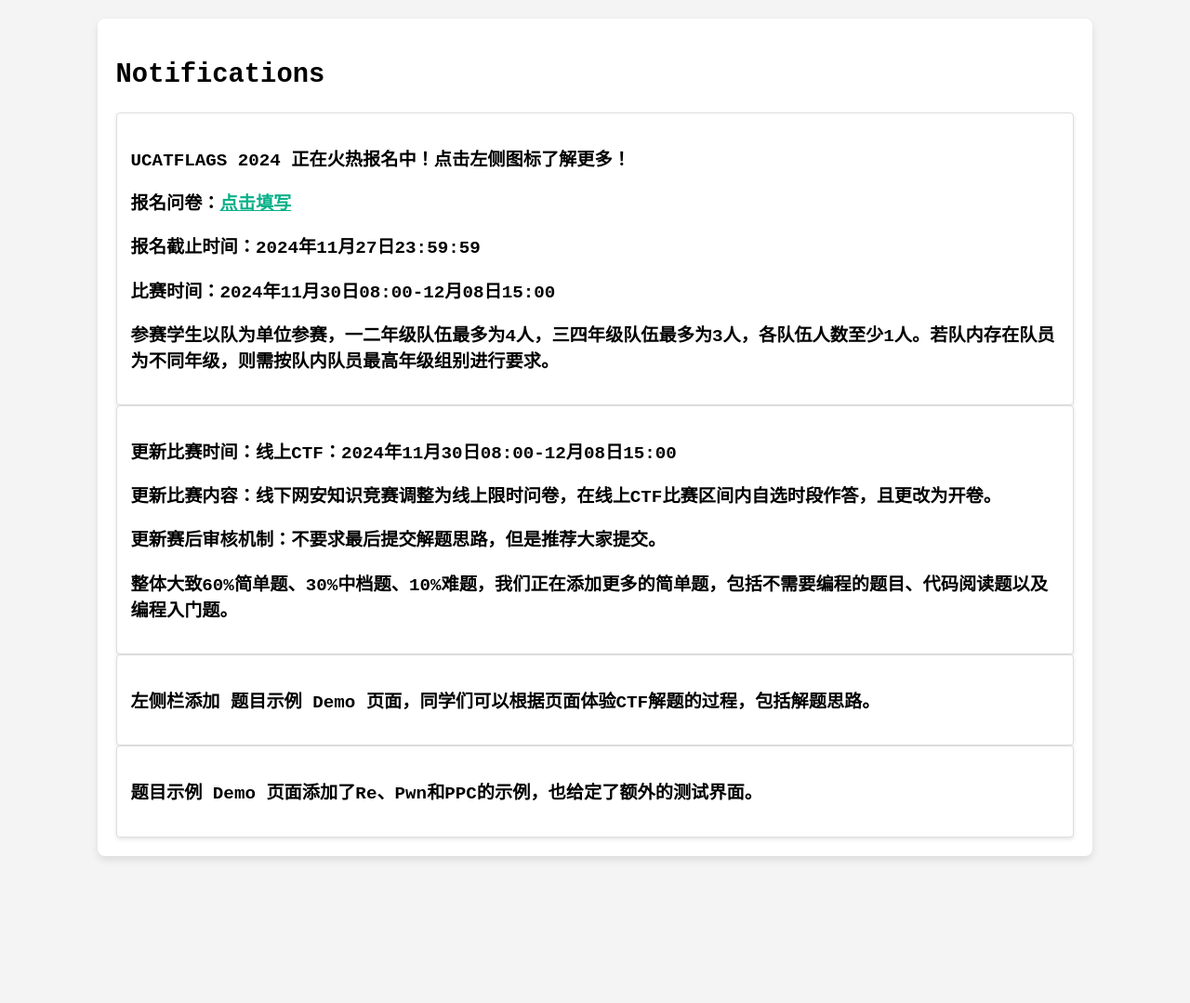
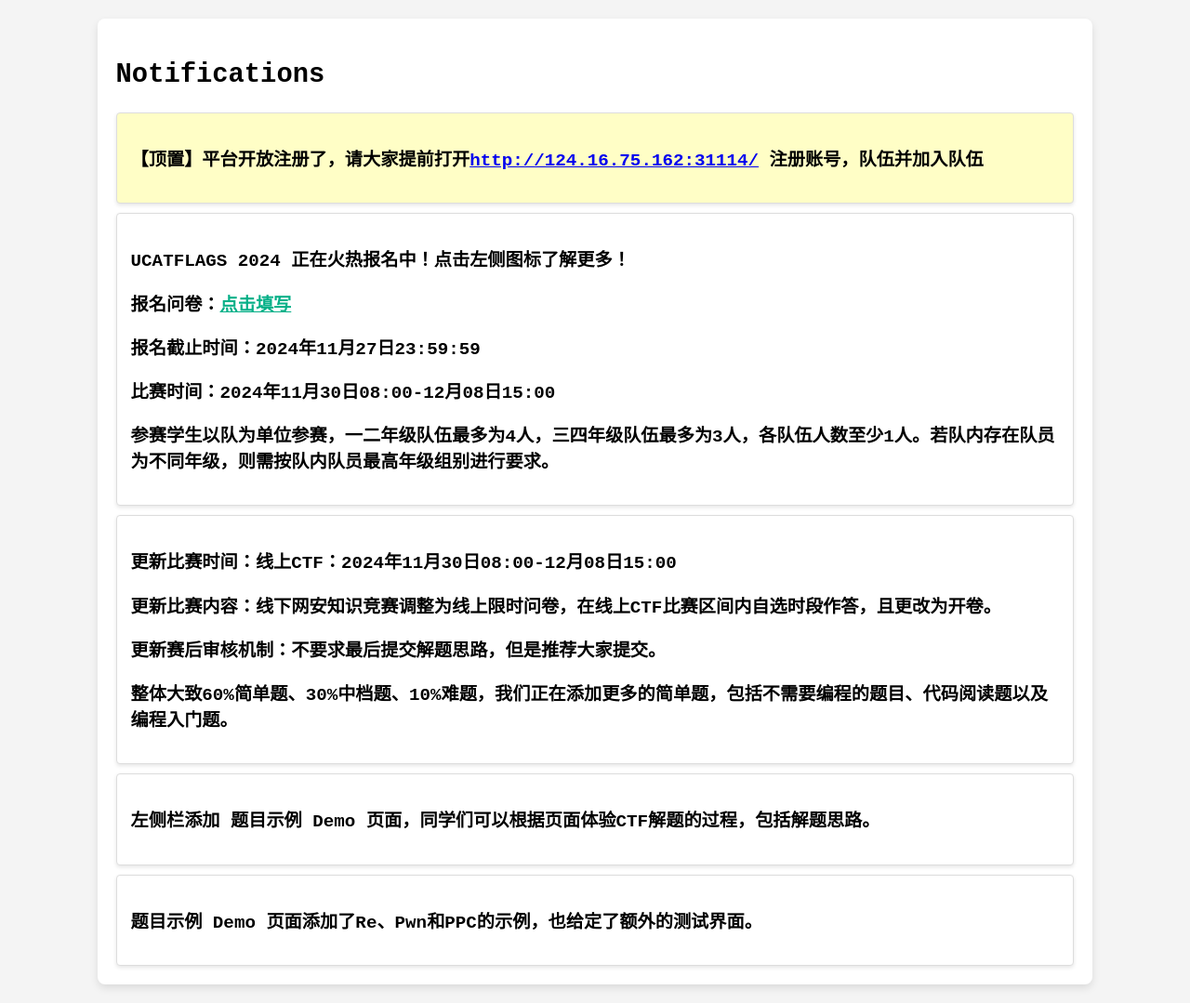
Before and after one commit to UCAS-CTF/UCATFLAGS, a plain HTML site: page warmup/notice/notice.html in a window 1280 px wide. Shown: the whole page at 93% size. Before the commit the page ends 941 px from the top, so only its background shows below. Drawn offline with Linux system fonts and the light colour scheme.

Commit message:
the game is going to start

```diff
--- a/warmup/notice/notice.html
+++ b/warmup/notice/notice.html
@@ -37,7 +37,11 @@
 
 <div class="notification-container">
   <h2>Notifications</h2>
+
   <div id="notifications">
+    <div class="notification-card" style="background-color: #fffec6;">
+        <p><strong>【顶置】平台开放注册了，请大家提前打开<a href="http://124.16.75.162:31114/">http://124.16.75.162:31114/</a> 注册账号，队伍并加入队伍</strong></p>
+    </div>
     <div class="notification-card">
         <p><strong>UCATFLAGS 2024 正在火热报名中！点击左侧图标了解更多！</strong></p>
         <p><strong>报名问卷：<a style="color:rgb(6, 176, 136);" href="https://www.wjx.cn/vm/hG49aBH.aspx#">点击填写</a></strong></p>
@@ -45,28 +49,20 @@
         <p><strong>比赛时间：2024年11月30日08:00-12月08日15:00</strong></p>
         <p><strong>参赛学生以队为单位参赛，一二年级队伍最多为4人，三四年级队伍最多为3人，各队伍人数至少1人。若队内存在队员为不同年级，则需按队内队员最高年级组别进行要求。</strong></p>
     </div>
-  </div>
-
-  <div id="notifications">
     <div class="notification-card">
         <p><strong>更新比赛时间：线上CTF：2024年11月30日08:00-12月08日15:00</strong></p>
         <p><strong>更新比赛内容：线下网安知识竞赛调整为线上限时问卷，在线上CTF比赛区间内自选时段作答，且更改为开卷。</strong></p>
         <p><strong>更新赛后审核机制：不要求最后提交解题思路，但是推荐大家提交。</strong></p>
         <p><strong>整体大致60%简单题、30%中档题、10%难题，我们正在添加更多的简单题，包括不需要编程的题目、代码阅读题以及编程入门题。</strong></p>
     </div>
-  </div>
-
-  <div id="notifications">
     <div class="notification-card">
         <p><strong>左侧栏添加 题目示例 Demo 页面，同学们可以根据页面体验CTF解题的过程，包括解题思路。</strong></p>
     </div>
-  </div>
-
-  <div id="notifications">
     <div class="notification-card">
         <p><strong>题目示例 Demo 页面添加了Re、Pwn和PPC的示例，也给定了额外的测试界面。</strong></p>
     </div>
   </div>
+
 </div>
 
 </body>
```
Also changed, not shown: warmup/example/example.html (+2 -1 lines).
